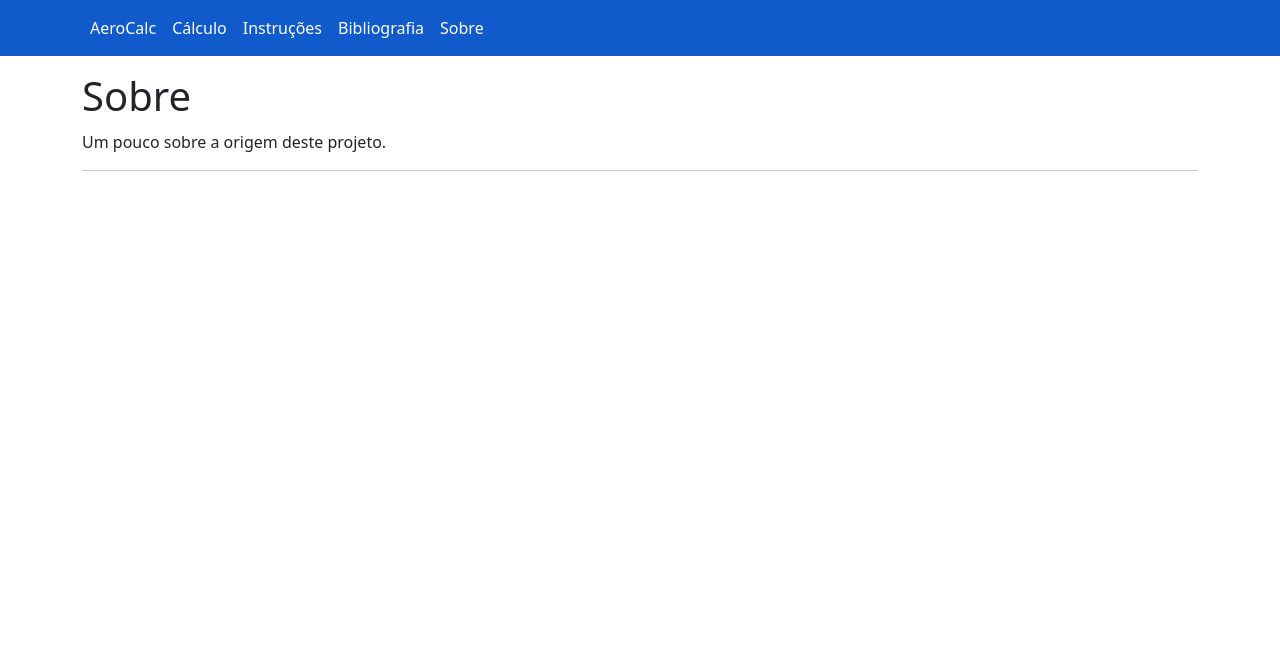
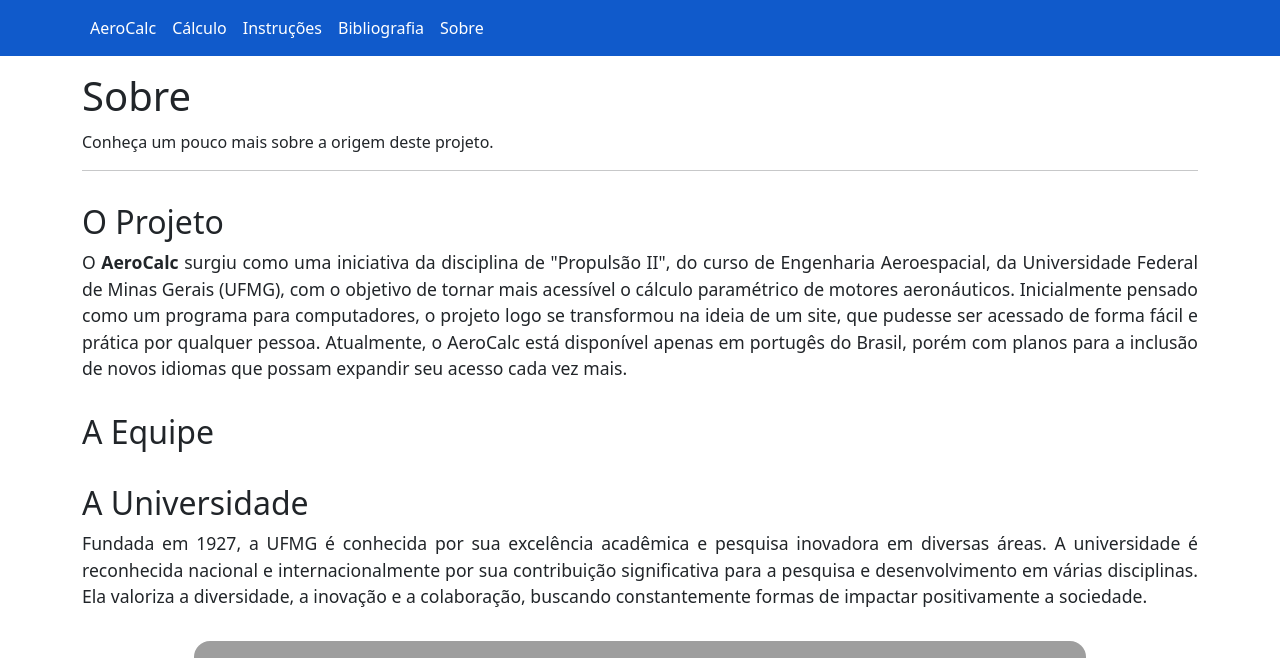
Before and after one commit to DiurD/Projeto-de-Propuls-o-II, a Django app: page /sobre in a window 1280 px wide. Shown: the top 658 px of the page. Before the commit the page ends 171 px from the top, so only its background shows below. Run offline with Django 4.2, Linux system fonts and the light colour scheme; grey boxes are pictures that could not be loaded.

Commit message:
Update no conteúdo das páginas

```diff
--- a/AircraftEngines/app_motores_de_aeronaves/static/CSS/index.css
+++ b/AircraftEngines/app_motores_de_aeronaves/static/CSS/index.css
@@ -72,7 +72,7 @@
 	font-size: 1.2rem;
 }
 
-.descricao-bibliografia{
+.descricao-bibliografia, .Texto-sobre{
 	font-weight: 400;
 	font-size: 1.1rem;
 	text-align: justify;
@@ -87,3 +87,36 @@
 .entradas{
 	margin-bottom: 16px;
 }
+
+main.container{
+	min-height: calc(100vh - 129px);
+	padding-bottom: 72px;
+}
+
+.Texto-sobre{
+	margin-bottom: 32px;
+}
+
+.container-imagem{
+	display: flex;
+	justify-content: center;
+}
+
+.rodape{
+	color: #FFFFFF;
+	opacity: 1;
+	padding-top: 0.5rem;
+	padding-bottom: 0.5rem;
+	margin-bottom: 16px;
+}
+
+.footer-wrapper{
+	background-color: #105ACB;
+	position: absolute;
+    width: 100%;
+}
+
+.imagem-UFMG{
+	border-radius: 16px;
+	width: 80%;
+}
--- a/AircraftEngines/app_motores_de_aeronaves/templates/Site_arquivos/sobre.html
+++ b/AircraftEngines/app_motores_de_aeronaves/templates/Site_arquivos/sobre.html
@@ -28,12 +28,41 @@
 		<section>
 			<div>
 				<h1 class="Titulo">Sobre</h1>
-				<p>Um pouco sobre a origem deste projeto.</p>
+				<p>Conheça um pouco mais sobre a origem deste projeto.</p>
 			</div>
 			<hr>
 		</section>
+		<section>
+			<h2>O Projeto</h2>
+			<p class="Texto-sobre">O <b>AeroCalc</b> surgiu como uma iniciativa da disciplina de "Propulsão II", do curso de Engenharia Aeroespacial, da Universidade Federal de Minas Gerais (UFMG),
+			com o objetivo de tornar mais acessível o cálculo paramétrico de motores aeronáuticos. Inicialmente pensado como um programa para
+			computadores, o projeto logo se transformou na ideia de um site, que pudesse ser acessado de forma fácil e prática por qualquer pessoa. Atualmente, o AeroCalc está
+			disponível apenas em portugês do Brasil, porém com planos para a inclusão de novos idiomas que possam expandir seu acesso cada vez mais.</p>
+			<h2>A Equipe</h2>
+			<p class="Texto-sobre"></p>
+			<h2>A Universidade</h2>
+			<p class="Texto-sobre">Fundada em 1927, a UFMG é conhecida por sua excelência acadêmica e pesquisa inovadora em diversas áreas. A universidade é reconhecida nacional e internacionalmente
+			por sua contribuição significativa para a pesquisa e desenvolvimento em várias disciplinas. Ela valoriza a diversidade, a inovação e a colaboração, buscando constantemente formas de impactar positivamente a sociedade.</p>
+			<div class="container-imagem Texto-sobre">
+				<img src="{% static 'images/UFMG.jpg' %}" class="imagem-UFMG" alt="">
+			</div>
+			<h2>Contato</h2>
+			<p class="Texto-sobre">Este projeto está em constante desenvolvimento, por isso se tiver perguntas, ideias, ou apenas quiser compartilhar sua paixão por propulsão aeronáutica,
+				nos mande uma mensagem em <a href="mailto:lhmachado.ufmg@gmail.com">lhmachado.ufmg@gmail.com</a>.</p>
+		</section>
 
 	</main>
+
+	<div class="footer-wrapper">
+		<div class="container">
+			<footer class="d-flex flex-wrap justify-content-between align-items-center rodape">
+				<div class="col-md-4 d-flex align-items-center">
+				<span>© 2023 AeroCalc </span>
+				</div>
+			</footer>
+		</div>
+	</div>
+
 	<script src="https://cdn.jsdelivr.net/npm/bootstrap@5.3.2/dist/js/bootstrap.bundle.min.js"
 		integrity="sha384-C6RzsynM9kWDrMNeT87bh95OGNyZPhcTNXj1NW7RuBCsyN/o0jlpcV8Qyq46cDfL"
 		crossorigin="anonymous"></script>
```
Also changed, not shown: AircraftEngines/app_motores_de_aeronaves/static/js/index.js (+5 -5 lines), AircraftEngines/app_motores_de_aeronaves/templates/Site_arquivos/bibliografia.html (+11 -0 lines), AircraftEngines/app_motores_de_aeronaves/templates/Site_arquivos/index.html (+14 -1 lines), AircraftEngines/app_motores_de_aeronaves/templates/Site_arquivos/instrucoes.html (+11 -0 lines), AircraftEngines/app_motores_de_aeronaves/templates/Site_arquivos/resultados.html (+11 -0 lines), 1 other file.
